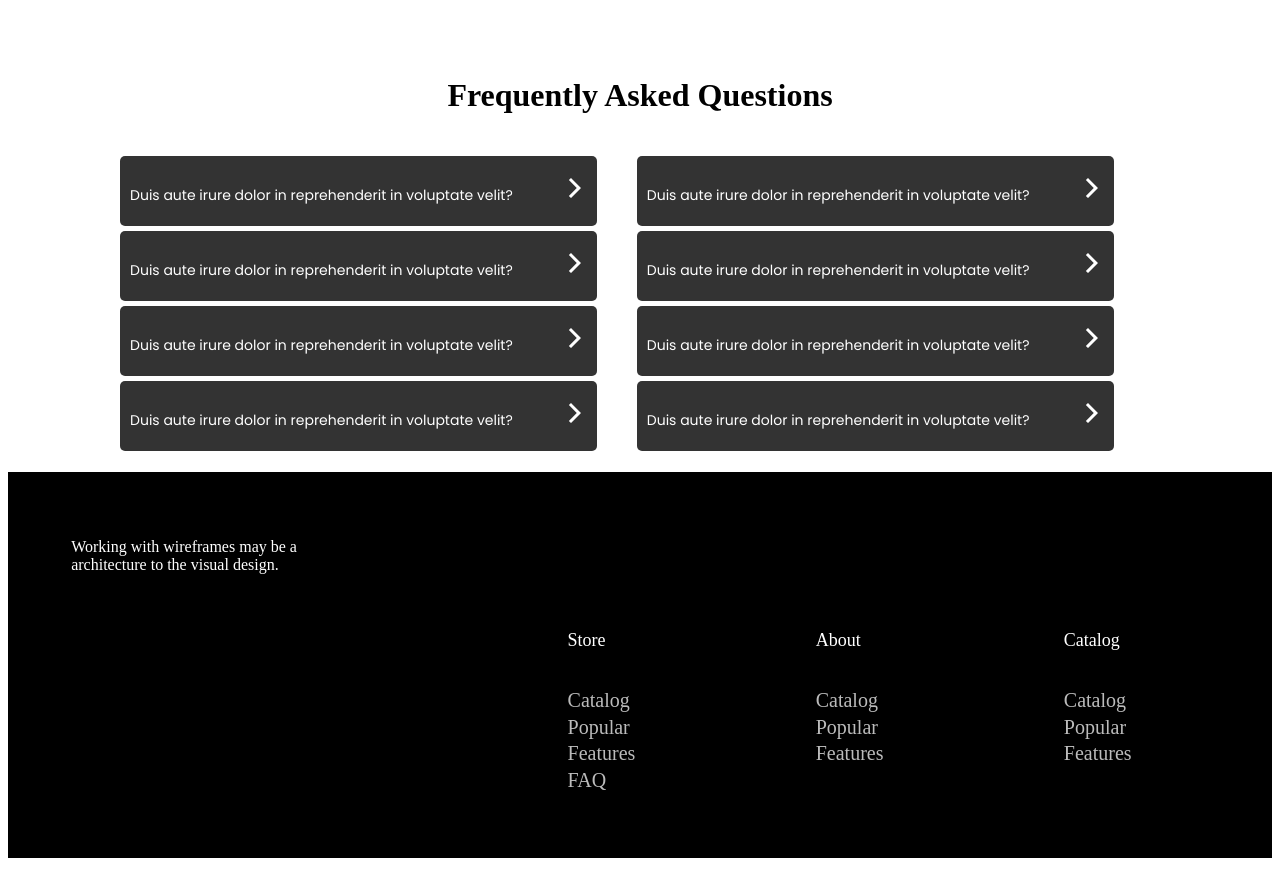
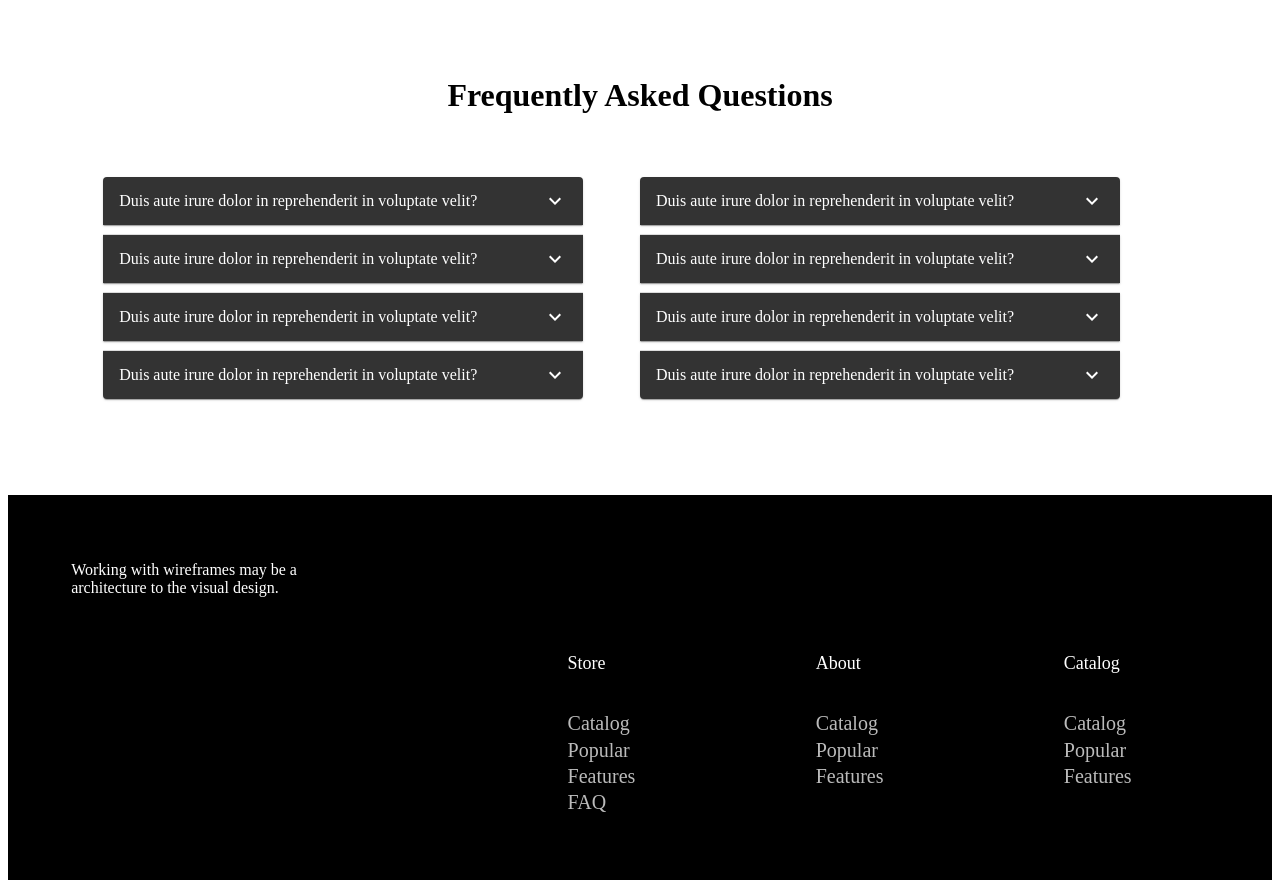
Before and after one commit to KarthikHebbarMN/SocketWebClient, a Next.js app: page / in a window 1280 px wide. Shown: the part 3740-4628 px from the top of the page. Before the commit the page ends 4606 px from the top, so only its background shows below. Built offline with nearby package versions, Linux system fonts and the light colour scheme.

Commit message:
sixteenth commit

```diff
--- a/component/FAQ/FAQ.js
+++ b/component/FAQ/FAQ.js
@@ -1,6 +1,12 @@
 import React from "react";
 import styles from "../FAQ/FAQ.module.css";
 import ArrowForwardIosIcon from "@material-ui/icons/ArrowForwardIos";
+import { makeStyles } from "@material-ui/core/styles";
+import Accordion from "@material-ui/core/Accordion";
+import AccordionSummary from "@material-ui/core/AccordionSummary";
+import AccordionDetails from "@material-ui/core/AccordionDetails";
+import Typography from "@material-ui/core/Typography";
+import ExpandMoreIcon from "@material-ui/icons/ExpandMore";
 
 export const FAQ = () => {
   return (
@@ -8,61 +14,161 @@ export const FAQ = () => {
       <h1 className={styles.faqheading}>Frequently Asked Questions</h1>
       <div className={styles.faq}>
         <div className={styles.list1}>
-          <ul className={styles.listblock}>
-            <li className={styles.listitems}>
+          <Accordion
+            className={styles.accord}
+            style={{ backgroundColor: "#333333", color: "white" }}
+          >
+            <AccordionSummary
+              className={styles.summary}
+              expandIcon={<ExpandMoreIcon style={{ color: "white" }} />}
+            >
               Duis aute irure dolor in reprehenderit in voluptate velit?
-              <a href="" className={styles.arrow}>
-                <ArrowForwardIosIcon />
-              </a>
-            </li>
-            <li className={styles.listitems}>
+            </AccordionSummary>
+            <AccordionDetails
+              style={{ backgroundColor: "#FFFAED", color: "black" }}
+            >
+              <p>
+                Duis aute irure dolor in reprehenderit in voluptate velit Duis
+                aute irure dolor in reprehenderit in voluptate velit
+              </p>
+            </AccordionDetails>
+          </Accordion>
+
+          <Accordion
+            className={styles.accord}
+            style={{ backgroundColor: "#333333", color: "white" }}
+          >
+            <AccordionSummary
+              expandIcon={<ExpandMoreIcon style={{ color: "white" }} />}
+            >
               Duis aute irure dolor in reprehenderit in voluptate velit?
-              <a href="" className={styles.arrow}>
-                <ArrowForwardIosIcon />
-              </a>
-            </li>
-            <li className={styles.listitems}>
+            </AccordionSummary>
+            <AccordionDetails
+              style={{ backgroundColor: "#FFFAED", color: "black" }}
+            >
+              <p>
+                Duis aute irure dolor in reprehenderit in voluptate velit Duis
+                aute irure dolor in reprehenderit in voluptate velit
+              </p>
+            </AccordionDetails>
+          </Accordion>
+
+          <Accordion
+            className={styles.accord}
+            style={{ backgroundColor: "#333333", color: "white" }}
+          >
+            <AccordionSummary
+              expandIcon={<ExpandMoreIcon style={{ color: "white" }} />}
+            >
               Duis aute irure dolor in reprehenderit in voluptate velit?
-              <a href="" className={styles.arrow}>
-                <ArrowForwardIosIcon />
-              </a>
-            </li>
-            <li className={styles.listitems}>
+            </AccordionSummary>
+            <AccordionDetails
+              style={{ backgroundColor: "#FFFAED", color: "black" }}
+            >
+              <p>
+                Duis aute irure dolor in reprehenderit in voluptate velit Duis
+                aute irure dolor in reprehenderit in voluptate velit
+              </p>
+            </AccordionDetails>
+          </Accordion>
+
+          <Accordion
+            className={styles.accord}
+            style={{ backgroundColor: "#333333", color: "white" }}
+          >
+            <AccordionSummary
+              expandIcon={<ExpandMoreIcon style={{ color: "white" }} />}
+            >
               Duis aute irure dolor in reprehenderit in voluptate velit?
-              <a href="" className={styles.arrow}>
-                <ArrowForwardIosIcon />
-              </a>
-            </li>
-          </ul>
+            </AccordionSummary>
+            <AccordionDetails
+              style={{ backgroundColor: "#FFFAED", color: "black" }}
+            >
+              <p>
+                Duis aute irure dolor in reprehenderit in voluptate velit Duis
+                aute irure dolor in reprehenderit in voluptate velit
+              </p>
+            </AccordionDetails>
+          </Accordion>
         </div>
 
-        <div className={styles.list2}></div>
-        <ul className={styles.listblock1}>
-          <li className={styles.listitems}>
-            Duis aute irure dolor in reprehenderit in voluptate velit?
-            <a href="" className={styles.arrow}>
-              <ArrowForwardIosIcon />
-            </a>
-          </li>
-          <li className={styles.listitems}>
-            Duis aute irure dolor in reprehenderit in voluptate velit?
-            <a href="" className={styles.arrow}>
-              <ArrowForwardIosIcon />
-            </a>
-          </li>
-          <li className={styles.listitems}>
-            Duis aute irure dolor in reprehenderit in voluptate velit?
-            <a href="" className={styles.arrow}>
-              <ArrowForwardIosIcon />
-            </a>
-          </li>
-          <li className={styles.listitems}>
-            Duis aute irure dolor in reprehenderit in voluptate velit?
-            <a href="" className={styles.arrow}>
-              <ArrowForwardIosIcon />
-            </a>
-          </li>
-        </ul>
+        <div className={styles.list2}>
+          <Accordion
+            className={styles.accord}
+            style={{ backgroundColor: "#333333", color: "white" }}
+          >
+            <AccordionSummary
+              expandIcon={<ExpandMoreIcon style={{ color: "white" }} />}
+            >
+              Duis aute irure dolor in reprehenderit in voluptate velit?
+            </AccordionSummary>
+            <AccordionDetails
+              style={{ backgroundColor: "#FFFAED", color: "black" }}
+            >
+              <p>
+                Duis aute irure dolor in reprehenderit in voluptate velit Duis
+                aute irure dolor in reprehenderit in voluptate velit
+              </p>
+            </AccordionDetails>
+          </Accordion>
+
+          <Accordion
+            className={styles.accord}
+            style={{ backgroundColor: "#333333", color: "white" }}
+          >
+            <AccordionSummary
+              expandIcon={<ExpandMoreIcon style={{ color: "white" }} />}
+            >
+              Duis aute irure dolor in reprehenderit in voluptate velit?
+            </AccordionSummary>
+            <AccordionDetails
+              style={{ backgroundColor: "#FFFAED", color: "black" }}
+            >
+              <p>
+                Duis aute irure dolor in reprehenderit in voluptate velit Duis
+                aute irure dolor in reprehenderit in voluptate velit
+              </p>
+            </AccordionDetails>
+          </Accordion>
+
+          <Accordion
+            className={styles.accord}
+            style={{ backgroundColor: "#333333", color: "white" }}
+          >
+            <AccordionSummary
+              expandIcon={<ExpandMoreIcon style={{ color: "white" }} />}
+            >
+              Duis aute irure dolor in reprehenderit in voluptate velit?
+            </AccordionSummary>
+            <AccordionDetails
+              style={{ backgroundColor: "#FFFAED", color: "black" }}
+            >
+              <p>
+                Duis aute irure dolor in reprehenderit in voluptate velit Duis
+                aute irure dolor in reprehenderit in voluptate velit
+              </p>
+            </AccordionDetails>
+          </Accordion>
+
+          <Accordion
+            className={styles.accord}
+            style={{ backgroundColor: "#333333", color: "white" }}
+          >
+            <AccordionSummary
+              expandIcon={<ExpandMoreIcon style={{ color: "white" }} />}
+            >
+              Duis aute irure dolor in reprehenderit in voluptate velit?
+            </AccordionSummary>
+            <AccordionDetails
+              style={{ backgroundColor: "#FFFAED", color: "black" }}
+            >
+              <p>
+                Duis aute irure dolor in reprehenderit in voluptate velit Duis
+                aute irure dolor in reprehenderit in voluptate velit
+              </p>
+            </AccordionDetails>
+          </Accordion>
+        </div>
       </div>
     </>
   );
--- a/component/FAQ/FAQ.module.css
+++ b/component/FAQ/FAQ.module.css
@@ -6,6 +6,7 @@
   display: flex;
   flex-wrap: wrap;
   justify-content: center;
+  margin: 5% auto;
 }
 .faqheading {
   justify-content: center;
@@ -15,43 +16,20 @@
   display: flex;
 }
 
-.listblock {
-  float: left;
-  margin-bottom: -2.9%;
+.accord {
+  margin-bottom: 10px;
 }
 
-.listitems {
-  border-radius: 5px;
-  color: white;
-  justify-content: center;
-  text-align: center;
-  margin: 5px auto;
-  margin-left: 20px;
-  padding-top: 2px;
-  background-color: #333333;
-  width: 100%;
-  height: 50px;
-  padding-top: 20px;
-  list-style: none;
-  font-size: 14px;
-  font-style: normal;
-  font-weight: 500;
-  font-family: "Poppins";
+.list1 {
+  width: 30rem;
+  margin-right: 5%;
+  margin-bottom: 2%;
+
+  /* float: left;
+  margin-bottom: -2.9%; */
 }
 
-.listblock1 {
-  float: right;
+.list2 {
+  width: 30rem;
+  margin-right: 5%;
 }
-
-.arrow {
-  color: #ffffff;
-  text-align: right;
-  justify-content: center;
-  margin-left: 50px;
-}
-
-@media only screen and (max-width: 850px) {
-  .listitems {
-    font-size: 14px;
-  }
-}
```
Also changed, not shown: public/images/Frame3631.png, 1 other file (tests, documents, lock files or other folders).
